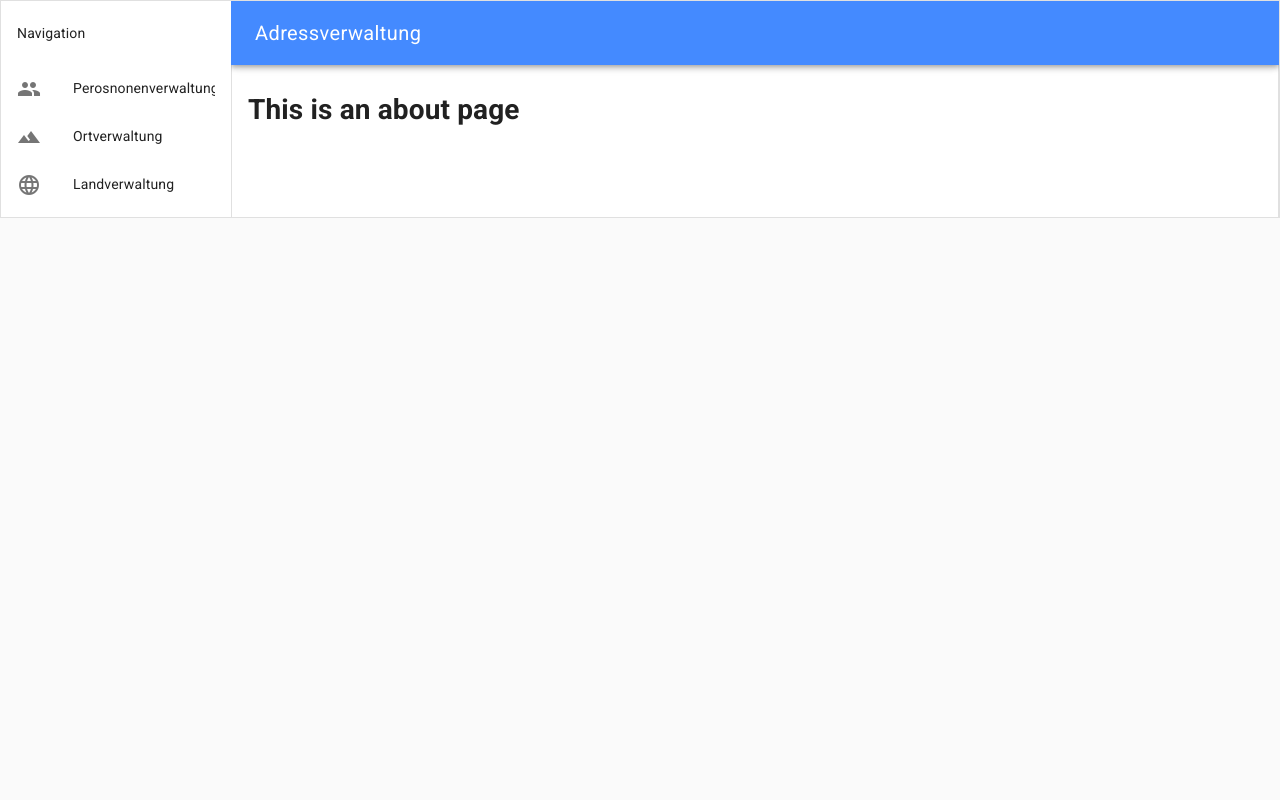
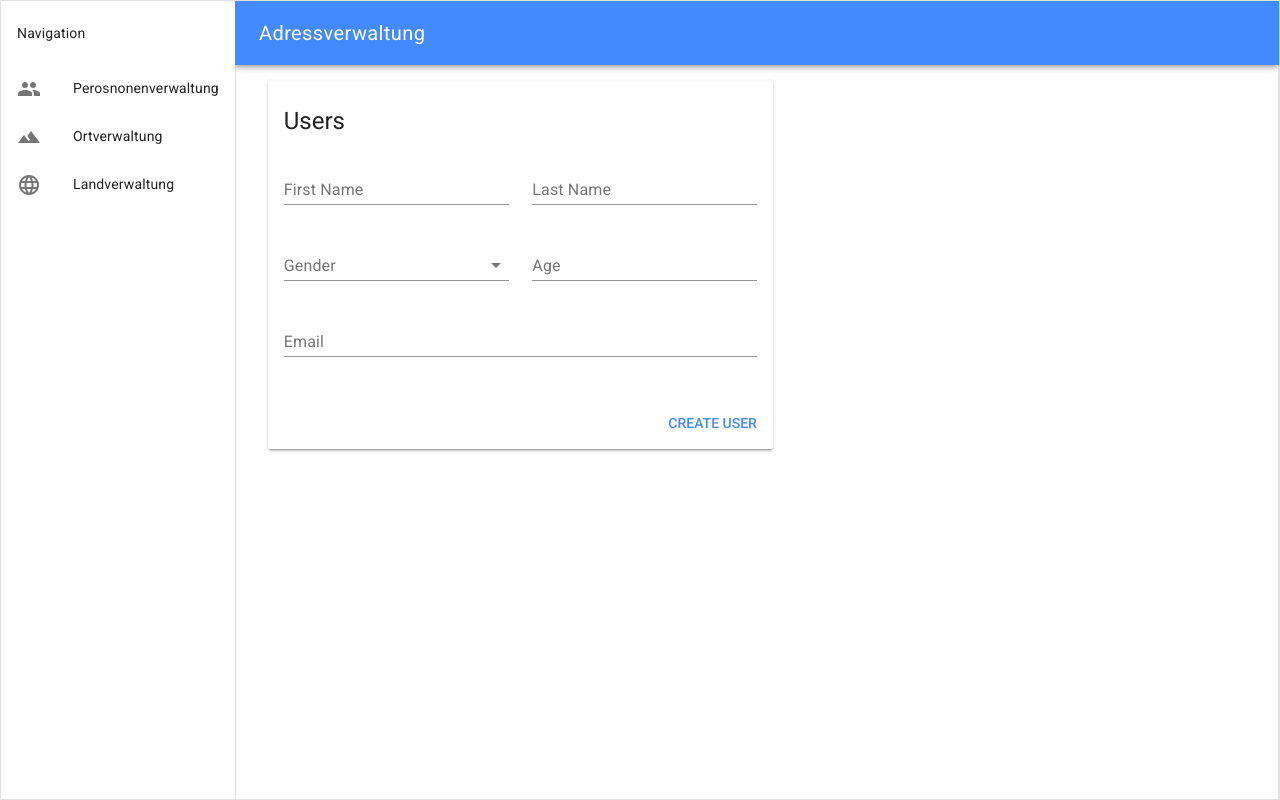
Before and after one commit to s-a-m-u-e-l/m133-vue-projektarbeit, a Vue app: page /#/ in a window 1280 px wide. Built offline with nearby package versions, Linux system fonts and the light colour scheme.

Commit message:
initial app

```diff
--- a/package.json
+++ b/package.json
@@ -11,7 +11,8 @@
     "core-js": "^3.3.2",
     "vue": "^2.6.10",
     "vue-material": "^1.0.0-beta-11",
-    "vue-router": "^3.1.3"
+    "vue-router": "^3.1.3",
+    "vuelidate": "^0.7.4"
   },
   "devDependencies": {
     "@vue/cli-plugin-babel": "^4.0.0",
--- a/src/App.vue
+++ b/src/App.vue
@@ -1,11 +1,10 @@
 <template>
-  <div class="page-container">
-    <md-app>
+    <md-app class="page-container">
         <md-app-toolbar class="md-primary">
             <span class="md-title">Adressverwaltung</span>
         </md-app-toolbar>
 
-      <md-app-drawer md-permanent="full">
+        <md-app-drawer class="sidenav" md-permanent="full">
             <md-toolbar class="md-transparent" md-elevation="0">
                 Navigation
             </md-toolbar>
@@ -18,18 +17,17 @@
                     </md-list-item>
                 </router-link>
 
-
+                <router-link to="/ortverwaltung">
                     <md-list-item>
                         <md-icon>landscape</md-icon>
                         <span class="md-list-item-text">Ortverwaltung</span>
                     </md-list-item>
+                </router-link>
 
                 <md-list-item to="/landverwaltung">
                     <md-icon>language</md-icon>
                     <span class="md-list-item-text">Landverwaltung</span>
                 </md-list-item>
-
-
             </md-list>
         </md-app-drawer>
 
@@ -37,13 +35,11 @@
             <router-view/>
         </md-app-content>
     </md-app>
-  </div>
 </template>
 
 <style lang="scss" scoped>
     .md-app {
-    max-height: 400px;
-    border: 1px solid rgba(#000, .12);
+        border: 1px solid rgba(#000, 0.12);
     }
 
     // Demo purposes only
@@ -52,10 +48,18 @@
         max-width: calc(100vw - 125px);
     }
 
+    .sidenav {
+        width: auto;
+    }
+
+    .page-container {
+        height: 100vh;
+    }
+
 </style>
 
 <script>
     export default {
-  name: 'Normal'
-}
+        name: "Normal"
+    };
 </script>
--- a/src/router/index.js
+++ b/src/router/index.js
@@ -5,7 +5,7 @@
 import 'vue-material/dist/theme/default.css'
 
 Vue.use(VueRouter);
-Vue.use(VueMaterial)
+Vue.use(VueMaterial);
 export default new VueRouter({
     mode: "history",
     base: process.env.BASE_URL,
@@ -22,14 +22,19 @@
         {
             path: "/landverwaltung",
             name: "landverwaltung",
-    component:()=> import("../views/landverwaltung.vue")
+            component: () => import("../views/landverwaltung.vue")
         },
 
         {
             path: "/ortverwaltung",
             name: "ortverwaltung",
-    component:()=>
+            component: () =>
                 import("../views/ortverwaltung.vue")
+        },
+        {
+            path: "/personenverwaltung",
+            name: "personenverwaltung",
+            component: () => import("../views/personenverwaltung.vue")
         },
     ]
 });
--- a/src/views/landverwaltung.vue
+++ b/src/views/landverwaltung.vue
@@ -1,62 +1,5 @@
 <template>
-  <div class="page-container">
-    <md-app>
-      <md-app-toolbar class="md-primary">
-        <span class="md-title">Adressverwaltung</span>
-      </md-app-toolbar>
-
-      <md-app-drawer md-permanent="full">
-        <md-toolbar class="md-transparent" md-elevation="0">
-          Navigation
-        </md-toolbar>
-
-        <md-list>
-          <md-list-item>
-            <md-icon>move_to_inbox</md-icon>
-            <span class="md-list-item-text">Inbox</span>
-          </md-list-item>
-
-          <md-list-item>
-            <md-icon>send</md-icon>
-            <span class="md-list-item-text">Sent Mail</span>
-          </md-list-item>
-
-          <md-list-item>
-            <md-icon>delete</md-icon>
-            <span class="md-list-item-text">Trash</span>
-          </md-list-item>
-
-          <md-list-item>
-            <md-icon>error</md-icon>
-            <span class="md-list-item-text">Spam</span>
-          </md-list-item>
-        </md-list>
-      </md-app-drawer>
-
-      <md-app-content>
-        <p>hallo consectetur adipisicing elit. Error quibusdam, non molestias et! Earum magnam, similique, quo recusandae placeat dicta asperiores modi sint ea repudiandae maxime? Quae non explicabo, neque.</p>
-        <p>Lorem ipsum dolor sit amet, consectetur adipisicing elit. Error quibusdam, non molestias et! Earum magnam, similique, quo recusandae placeat dicta asperiores modi sint ea repudiandae maxime? Quae non explicabo, neque.</p>
-
-      </md-app-content>
-    </md-app>
+  <div class="about">
+    <h1>This is an about page</h1>
   </div>
 </template>
-
-<style>
-  .md-app {
-    max-height: 400px;
-    border: 1px solid rgba(#000, .12);
-  }
-
-   // Demo purposes only
-  .md-drawer {
-    width: 230px;
-    max-width: calc(100vw - 125px);
-  }
-</style>
-
-<script>
-export default {
-  name: 'Normal'
-}
-</script>
--- a/src/views/ortverwaltung.vue
+++ b/src/views/ortverwaltung.vue
@@ -0,0 +1,5 @@
+<template>
+    <div class="about">
+        <h1>This is an about page</h1>
+    </div>
+</template>
--- a/src/views/personenverwaltung.vue
+++ b/src/views/personenverwaltung.vue
@@ -1,5 +1,167 @@
 <template>
-  <div class="about">
-    <h1>This is an about page</h1>
+  <div>
+    <form novalidate class="md-layout" @submit.prevent="validateUser">
+      <md-card class="md-layout-item md-size-50 md-small-size-100">
+        <md-card-header>
+          <div class="md-title">Users</div>
+        </md-card-header>
+
+        <md-card-content>
+          <div class="md-layout md-gutter">
+            <div class="md-layout-item md-small-size-100">
+              <md-field :class="getValidationClass('firstName')">
+                <label for="first-name">First Name</label>
+                <md-input name="first-name" id="first-name" autocomplete="given-name" v-model="form.firstName" :disabled="sending" />
+                <span class="md-error" v-if="!$v.form.firstName.required">The first name is required</span>
+                <span class="md-error" v-else-if="!$v.form.firstName.minlength">Invalid first name</span>
+              </md-field>
+            </div>
+
+            <div class="md-layout-item md-small-size-100">
+              <md-field :class="getValidationClass('lastName')">
+                <label for="last-name">Last Name</label>
+                <md-input name="last-name" id="last-name" autocomplete="family-name" v-model="form.lastName" :disabled="sending" />
+                <span class="md-error" v-if="!$v.form.lastName.required">The last name is required</span>
+                <span class="md-error" v-else-if="!$v.form.lastName.minlength">Invalid last name</span>
+              </md-field>
+            </div>
+          </div>
+
+          <div class="md-layout md-gutter">
+            <div class="md-layout-item md-small-size-100">
+              <md-field :class="getValidationClass('gender')">
+                <label for="gender">Gender</label>
+                <md-select name="gender" id="gender" v-model="form.gender" md-dense :disabled="sending">
+                  <md-option></md-option>
+                  <md-option value="M">M</md-option>
+                  <md-option value="F">F</md-option>
+                </md-select>
+                <span class="md-error">The gender is required</span>
+              </md-field>
+            </div>
+
+            <div class="md-layout-item md-small-size-100">
+              <md-field :class="getValidationClass('age')">
+                <label for="age">Age</label>
+                <md-input type="number" id="age" name="age" autocomplete="age" v-model="form.age" :disabled="sending" />
+                <span class="md-error" v-if="!$v.form.age.required">The age is required</span>
+                <span class="md-error" v-else-if="!$v.form.age.maxlength">Invalid age</span>
+              </md-field>
+            </div>
+          </div>
+
+          <md-field :class="getValidationClass('email')">
+            <label for="email">Email</label>
+            <md-input type="email" name="email" id="email" autocomplete="email" v-model="form.email" :disabled="sending" />
+            <span class="md-error" v-if="!$v.form.email.required">The email is required</span>
+            <span class="md-error" v-else-if="!$v.form.email.email">Invalid email</span>
+          </md-field>
+        </md-card-content>
+
+        <md-progress-bar md-mode="indeterminate" v-if="sending" />
+
+        <md-card-actions>
+          <md-button type="submit" class="md-primary" :disabled="sending">Create user</md-button>
+        </md-card-actions>
+      </md-card>
+
+      <md-snackbar :md-active.sync="userSaved">The user {{ lastUser }} was saved with success!</md-snackbar>
+    </form>
   </div>
 </template>
+
+<script>
+  import { validationMixin } from 'vuelidate'
+  import {
+    required,
+    email,
+    minLength,
+    maxLength
+  } from 'vuelidate/lib/validators'
+
+  export default {
+    name: 'FormValidation',
+    mixins: [validationMixin],
+    data: () => ({
+      form: {
+        firstName: null,
+        lastName: null,
+        gender: null,
+        age: null,
+        email: null,
+      },
+      userSaved: false,
+      sending: false,
+      lastUser: null
+    }),
+    validations: {
+      form: {
+        firstName: {
+          required,
+          minLength: minLength(3)
+        },
+        lastName: {
+          required,
+          minLength: minLength(3)
+        },
+        age: {
+          required,
+          maxLength: maxLength(3)
+        },
+        gender: {
+          required
+        },
+        email: {
+          required,
+          email
+        }
+      }
+    },
+    methods: {
+      getValidationClass (fieldName) {
+        const field = this.$v.form[fieldName]
+
+        if (field) {
+          return {
+            'md-invalid': field.$invalid && field.$dirty
+          }
+        }
+      },
+      clearForm () {
+        this.$v.$reset();
+        this.form.firstName = null;
+        this.form.lastName = null;
+        this.form.age = null;
+        this.form.gender = null;
+        this.form.email = null;
+      },
+      saveUser () {
+        this.sending = true;
+
+        // Instead of this timeout, here you can call your API
+        window.setTimeout(() => {
+          this.lastUser = `${this.form.firstName} ${this.form.lastName}`;
+          this.userSaved = true;
+          this.sending = false;
+          this.clearForm()
+        }, 1500)
+      },
+      validateUser () {
+        this.$v.$touch();
+
+        if (!this.$v.$invalid) {
+          this.saveUser()
+        }
+      }
+    }
+  }
+</script>
+
+<style lang="scss" scoped>
+  .md-progress-bar {
+    position: absolute;
+    top: 0;
+    right: 0;
+    left: 0;
+  }
+</style>
```
Also changed, not shown: 1 other file (tests, documents, lock files or other folders). Lines whose indentation alone changed are shown as unchanged.
